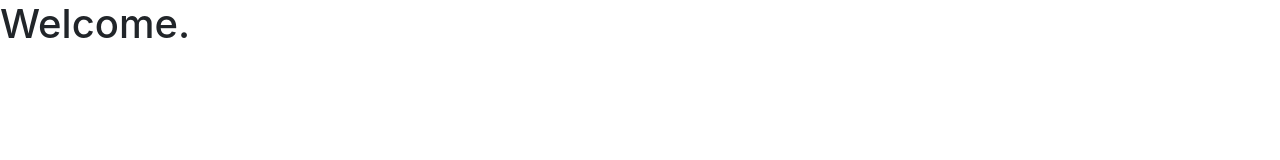
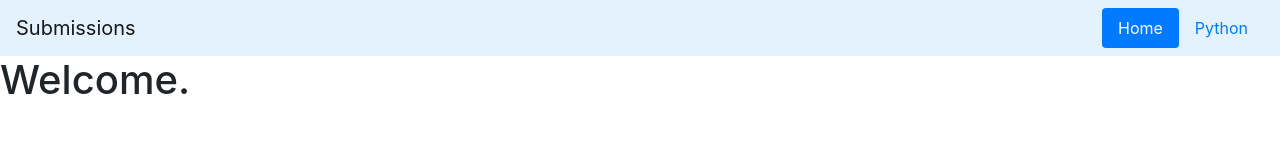
Before and after one commit to kcomain-wasteland/hkoi_submissions, a plain HTML site: page index.html in a window 1280 px wide. Drawn offline with nearby package versions, Linux system fonts and the light colour scheme.

Commit message:
Automatic git commit from local at 20191012_23:48

```diff
--- a/index.html
+++ b/index.html
@@ -9,6 +9,17 @@
         <meta name="viewport" content="width=device-width, initial-scale=1, shrink-to-fit=no">
     </head>
     <body>
+        <nav id="nav" class="navbar navbar-light" style="background-color: #e3f2fd;">
+            <a class="navbar-brand" href="#">Submissions</a>
+            <ul class="nav nav-pills">
+                <li class="nav-item">
+                    <a class="nav-link disabled active" href="../index.html">Home</a>
+                </li>
+                <li class="nav-item">
+                    <a class="nav-link" href="wd/pyscripts.html">Python</a>
+                </li>
+            </ul>
+        </nav>
         <h1>Welcome.</h1>
     </body>
 </html>
```
Also changed, not shown: wd/pyscripts.html (+1 -0 lines), 1 other file.
